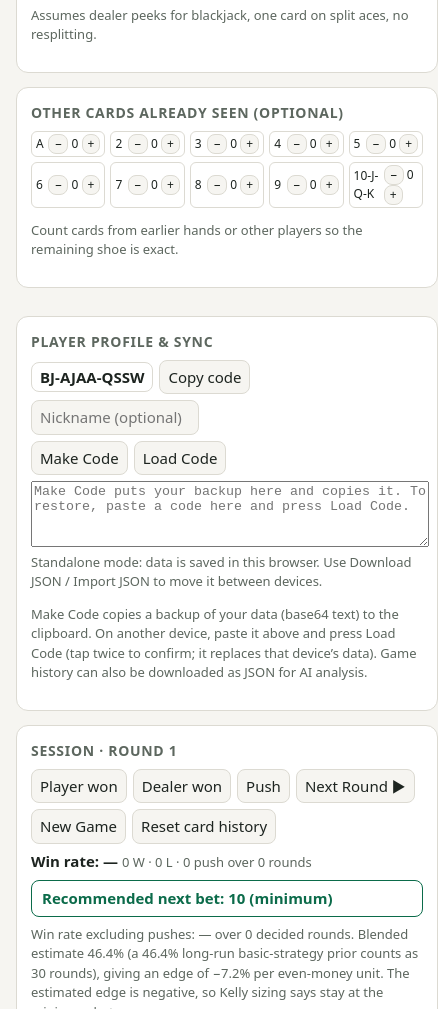
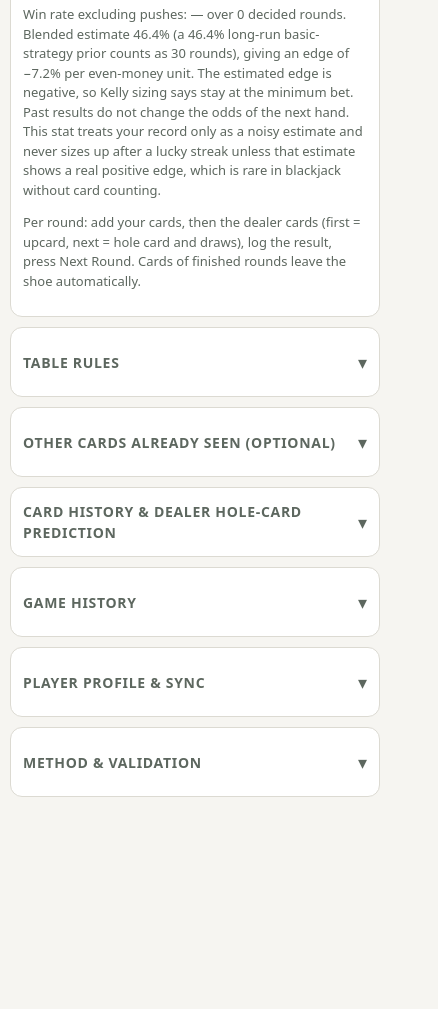
Before and after one commit to r28policher/blackjacktrainer, a plain HTML site: page index.html in a window 390 px wide. Shown: the part 991-2000 px from the top of the page, 438 px wide, since content can reach past the window. After the commit the page ends 1822 px from the top, so only its background shows below. Drawn offline with Linux system fonts and the light colour scheme.

Commit message:
Add files via upload

```diff
--- a/index.html
+++ b/index.html
@@ -17,15 +17,37 @@ button,select,input{font:inherit;color:var(--tx);background:var(--bg);border:1px
 .seen{display:grid;grid-template-columns:repeat(5,1fr);gap:5px;font-size:12px}.seen div{display:flex;align-items:center;justify-content:space-between;border:1px solid var(--bd);border-radius:6px;padding:2px 4px}.seen button{padding:0 5px}
 .top{font-size:26px;font-weight:700;color:var(--ac)}.wrap{overflow-x:auto}table{border-collapse:collapse;width:100%;font-size:13px}th,td{padding:6px 8px;border-bottom:1px solid var(--bd);text-align:right;white-space:nowrap}th:first-child,td:first-child{text-align:left}tr.best td{font-weight:700;color:var(--ac)}
 .lab{font-size:11px;border:1px solid var(--bd);border-radius:5px;padding:0 5px;color:var(--mu)}.br{display:grid;grid-template-columns:78px 1fr 48px;align-items:center;gap:6px;font-size:12px}.br i{display:block;height:8px;background:var(--ac);border-radius:4px}.br.hl{font-weight:700}#gta{display:none;width:100%;height:120px;margin-top:8px}.warn{border:1px solid var(--bad);color:var(--bad);border-radius:8px;padding:6px 10px;margin:8px 0;font-weight:600}.warn.good{border-color:var(--ac);color:var(--ac)}ul{margin:6px 0;padding-left:18px}.ok{color:var(--ac)}.bd{color:var(--bad)}
+#stick{display:none}
+.fold>summary{list-style:none;cursor:default;pointer-events:none}.fold>summary::-webkit-details-marker{display:none}.fold>summary h3{margin:0 0 8px}
+@media(max-width:768px){
+main{padding:10px 10px 24px;overflow-x:clip}h1{font-size:19px}
+.g{display:flex;flex-direction:column;gap:0}.g>div{display:contents}
+.c{margin-bottom:10px;padding:12px;box-sizing:border-box;max-width:100%;min-width:0}
+#sc-cards{order:1}#res{order:2}#sess{order:3}#sc-rules{order:4}#sc-seen{order:5}#sc-hist{order:6}#gh{order:7}#prof{order:8}#sc-method{order:9}
+body::before{content:"";position:fixed;inset:0 0 auto;height:env(safe-area-inset-top,0px);z-index:19;background:var(--bg)}
+#stick{display:block;position:sticky;top:env(safe-area-inset-top,0px);z-index:20;margin:0 0 10px;background:var(--sf);border:1px solid var(--ac);border-radius:12px;padding:8px 12px;box-shadow:0 2px 8px rgba(0,0,0,.18)}
+#stick:empty{display:none}#stick .skh{font-size:12px;color:var(--mu);white-space:nowrap;overflow:hidden;text-overflow:ellipsis}
+#stick .skt{font-size:13px;color:var(--mu)}#stick .skt b{font-size:20px;color:var(--ac)}#stick .warn{margin:6px 0 0;padding:4px 8px;font-size:12px}
+.fold>summary{pointer-events:auto;cursor:pointer;display:flex;justify-content:space-between;align-items:center;min-height:44px}
+.fold>summary h3{margin:0}.fold[open]>summary{margin-bottom:6px}
+.fold>summary::after{content:"▾";font-size:18px;color:var(--mu);transition:transform .15s}.fold[open]>summary::after{transform:rotate(180deg)}
+button,select,input:not([type=checkbox]){min-height:44px}button{padding:8px 12px}
+input,select,textarea{font-size:16px;max-width:100%;box-sizing:border-box}input[type=checkbox]{width:22px;height:22px}
+.rk{gap:8px}.rk button{min-height:56px;padding:0}.row{gap:8px}.rl{gap:10px}.rl label{font-size:13px;min-width:0}
+.chip{min-height:44px}.chip button{min-height:36px;min-width:36px;font-size:18px}
+.seen{grid-template-columns:repeat(2,1fr);gap:8px}.seen div{padding:4px 8px;min-height:44px}.seen button{min-width:44px;min-height:40px;padding:0}
+.top{font-size:22px}.wrap{overflow-x:auto;-webkit-overflow-scrolling:touch}#lc,#gta{width:100%}
+}
 </style></head><body><main>
 <h1>Blackjack EV Strategy Engine <span class="lab">v3 · history &amp; sync</span></h1>
 <p class="mu">Ranks every legal action by expected value per unit of the initial wager. Blackjack carries a house edge under every rule set: this finds the best available play, it cannot guarantee wins or remove that edge.</p>
+<div id="stick" aria-live="polite"></div>
 <div class="g"><div>
-<section class="c"><h3>Cards</h3>
+<section class="c" id="sc-cards"><h3>Cards</h3>
 <div class="row"><span class="mu">Cards go to the highlighted hand ·</span><button data-undo="1">↶ Undo last card</button><label class="mu"><input type="checkbox" id="au" checked> auto-advance</label></div>
 <div class="rk" id="rk"></div>
 <div class="row"><button data-tg="p">Player</button><span id="pc"></span><button data-clr="p">Clear player hand</button></div><div class="row"><button data-tg="d">Dealer</button><span id="dc"></span><button data-clr="d">Reset dealer hand</button></div><p class="mu">Tap a hand name to choose where cards go. Dealer: first card = upcard, then hole card and draws. Auto-advance moves from your 2nd card to the dealer upcard, then back to your hand.</p></section>
-<section class="c"><h3>Table rules</h3><div class="rl">
+<section class="c" id="sc-rules"><details class="fold" open><summary><h3>Table rules</h3></summary><div class="rl">
 <label>Decks<select id="decks"><option>1</option><option>2</option><option>4</option><option selected>6</option><option>8</option></select></label>
 <label>Dealer soft 17<select id="h17"><option value="0">Stands (S17)</option><option value="1">Hits (H17)</option></select></label>
 <label>Blackjack pays<select id="pay"><option value="1.5">3:2</option><option value="1.2">6:5</option><option value="1">1:1</option></select></label>
@@ -37,25 +59,25 @@ button,select,input{font:inherit;color:var(--tx);background:var(--bg);border:1px
 <label>Bet (optional)<input type="number" id="bet" min="0" placeholder="e.g. 25"></label>
 <label>Bankroll (optional)<input type="number" id="bank" min="0" placeholder="e.g. 1000"></label>
 <label>Minimum bet<input type="number" id="minbet" min="0" value="10"></label></div>
-<p class="mu">Assumes dealer peeks for blackjack, one card on split aces, no resplitting.</p></section>
-<section class="c"><h3>Other cards already seen (optional)</h3><div class="seen" id="seen"></div><p class="mu">Count cards from earlier hands or other players so the remaining shoe is exact.</p></section>
+<p class="mu">Assumes dealer peeks for blackjack, one card on split aces, no resplitting.</p></details></section>
+<section class="c" id="sc-seen"><details class="fold" open><summary><h3>Other cards already seen (optional)</h3></summary><div class="seen" id="seen"></div><p class="mu">Count cards from earlier hands or other players so the remaining shoe is exact.</p></details></section>
 </div><div>
-<section class="c" id="prof"><h3>Player profile &amp; sync</h3>
+<section class="c" id="prof"><details class="fold" open><summary><h3>Player profile &amp; sync</h3></summary>
 <div class="row"><span id="pcode" class="chip">—</span><button data-pf="copy">Copy code</button><input id="pname" placeholder="Nickname (optional)" maxlength="24" style="width:150px"></div>
 <div class="row"><button data-pf="mk">Make Code</button><button data-pf="ld">Load Code</button></div><textarea id="lc" placeholder="Make Code puts your backup here and copies it. To restore, paste a code here and press Load Code." style="width:100%;height:60px"></textarea>
 <div id="sst" class="mu">Checking cloud sync…</div>
-<p class="mu">Make Code copies a backup of your data (base64 text) to the clipboard. On another device, paste it above and press Load Code (tap twice to confirm; it replaces that device’s data). Game history can also be downloaded as JSON for AI analysis.</p></section>
+<p class="mu">Make Code copies a backup of your data (base64 text) to the clipboard. On another device, paste it above and press Load Code (tap twice to confirm; it replaces that device’s data). Game history can also be downloaded as JSON for AI analysis.</p></details></section>
 <section class="c" id="sess"><h3>Session · Round <span id="rn">1</span></h3>
 <div class="row"><button data-act="W">Player won</button><button data-act="L">Dealer won</button><button data-act="P">Push</button><button data-act="next">Next Round ▶</button></div>
 <div class="row"><button data-act="new">New Game</button><button data-act="rh">Reset card history</button><span id="msg" class="bd"></span></div><div id="stt"></div><div id="bm"></div>
 <p class="mu">Per round: add your cards, then the dealer cards (first = upcard, next = hole card and draws), log the result, press Next Round. Cards of finished rounds leave the shoe automatically.</p></section>
 <section class="c" id="res"><p class="mu">Choose at least two player cards and a dealer upcard.</p></section>
-<section class="c"><h3>Card history &amp; dealer hole-card prediction</h3>
+<section class="c" id="sc-hist"><details class="fold" open><summary><h3>Card history &amp; dealer hole-card prediction</h3></summary>
 <label class="mu"><input type="checkbox" id="pk" checked> Dealer peeked and has no blackjack (affects A / 10 upcards)</label><div id="hole"></div>
-<h3 style="margin-top:12px">Cards seen since last shuffle</h3><div class="seen" id="hc"></div><h3 style="margin-top:12px">Round log</h3><div id="log" class="mu">No rounds yet.</div></section>
-<section class="c" id="gh"><h3>Game history</h3><div id="ghs"></div>
-<div class="row"><button data-gh="json">Download JSON (for AI analysis)</button><button data-gh="csv">Download rounds CSV</button><button data-gh="copy">Copy AI prompt + data</button><button data-gh="imp">Import JSON</button><input type="file" id="gi" accept=".json,application/json" style="display:none"></div><div id="gmsg" class="mu">New Game saves the current session here.</div><textarea id="gta" readonly></textarea></section>
-<section class="c"><h3>Method &amp; validation <button id="rt">Re-run self-test</button></h3><div id="tst" class="mu"></div></section>
+<h3 style="margin-top:12px">Cards seen since last shuffle</h3><div class="seen" id="hc"></div><h3 style="margin-top:12px">Round log</h3><div id="log" class="mu">No rounds yet.</div></details></section>
+<section class="c" id="gh"><details class="fold" open><summary><h3>Game history</h3></summary><div id="ghs"></div>
+<div class="row"><button data-gh="json">Download JSON (for AI analysis)</button><button data-gh="csv">Download rounds CSV</button><button data-gh="copy">Copy AI prompt + data</button><button data-gh="imp">Import JSON</button><input type="file" id="gi" accept=".json,application/json" style="display:none"></div><div id="gmsg" class="mu">New Game saves the current session here.</div><textarea id="gta" readonly></textarea></details></section>
+<section class="c" id="sc-method"><details class="fold" open><summary><h3>Method &amp; validation</h3></summary><div class="row"><button id="rt">Re-run self-test</button></div><div id="tst" class="mu"></div></details></section>
 </div></div></main>
 <script id="engine">
 //ENGINE_START
@@ -272,4 +294,12 @@ document.addEventListener('click',e=>{const b=e.target.closest('button');if(!b)r
  drawCards();show()});
 document.querySelectorAll('select,input').forEach(el=>el.addEventListener('change',()=>show()));
 initP();setTgt('p');drawCards();show();test();
+(function(){const mq=matchMedia('(max-width:768px)'),F=[...document.querySelectorAll('.fold')],sync=()=>F.forEach(d=>{d.open=!mq.matches});
+ F.forEach(d=>d.addEventListener('toggle',()=>{if(!mq.matches&&!d.open)d.open=true}));
+ mq.addEventListener?mq.addEventListener('change',sync):mq.addListener(sync);sync();
+ const r=$('res'),k=$('stick'),mk=()=>{k.textContent='';const t=r.querySelector('.top'),h=r.querySelector('.mu'),e=t&&t.nextElementSibling;if(!t||!h)return;
+  const dv=(c,x)=>{const d=document.createElement('div');d.className=c;if(x)d.textContent=x;k.appendChild(d);return d};
+  dv('skh',h.textContent);const l=dv('skt'),a=document.createElement('b'),s=document.createElement('span');a.textContent=t.textContent;s.textContent=e?' '+e.textContent:'';l.append(a,s);
+  const w=r.querySelector('.warn');if(w)dv('warn'+(w.classList.contains('good')?' good':''),w.textContent)};
+ new MutationObserver(mk).observe(r,{childList:true,subtree:true,characterData:true});mk()})();
 </script></body></html>
```
